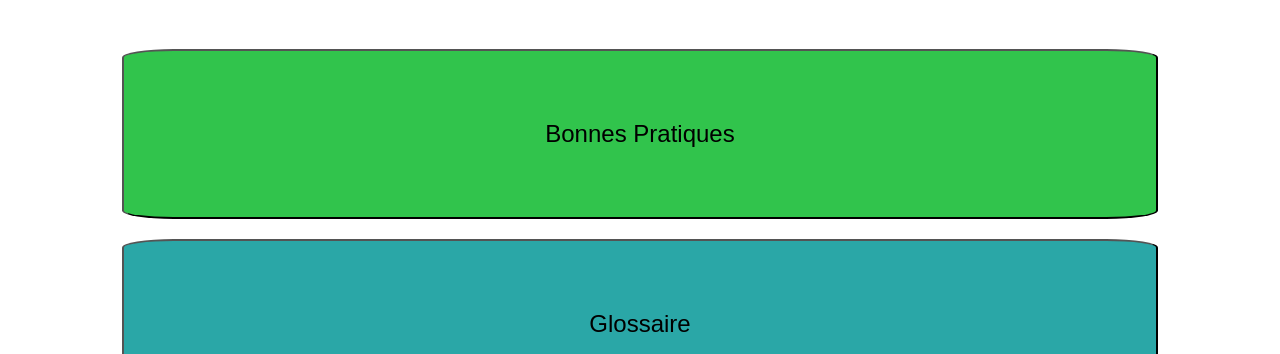
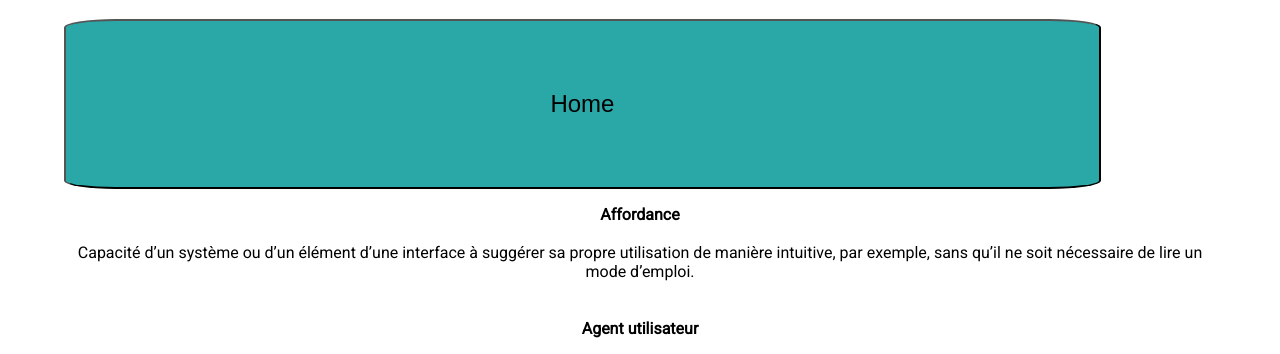
Before and after one commit to charlie-ld/App_Opquast, a plain HTML site: page index.html in a window 1280 px wide. Both pictures are taken after a click on the button "Glossaire". Shown: the part 445-799 px from the top of the page. Drawn offline with nearby package versions, Linux system fonts and the light colour scheme.

Commit message:
display btn JS

```diff
--- a/CSS/style.css
+++ b/CSS/style.css
@@ -24,3 +24,6 @@ button {
     border-radius: 5% 5%;
     font-size: 1.5em;
 }
+#home {
+    display: none;
+}
--- a/JS/main.js
+++ b/JS/main.js
@@ -5,7 +5,6 @@ const description = document.getElementById("description");
 const objectives = document.getElementById("objectives");
 const home = document.getElementById("home");
 const glossaireContainer = document.getElementById('glossaire')
-const bonnesPratiquesContainer = document.getElementById('bonnesPratiques')
 
 // First Button Bonnes Pratiques
 const arrayButton = ["Design",  "Développement", "Projet", "Intégration", "Rédaction", "Prototype"]
@@ -19,6 +18,9 @@ function addButton()
         button.type="button";
         button.value= arrayButton[i]; // Get the value value from the arrayButton
         btn.appendChild(button);
+        document.getElementById("home").style.display = "block"; // Put button home => Click
+        document.getElementById("req").style.display = "none"; // Erase button bonnes pratiques => Click
+        document.getElementById("glo").style.display = "none"; // Erase button glossaire => Click
         button.addEventListener('click', (e) => {
             bonnesPratiques.forEach(function(element) { // Get all elements pratiques.js => by category
                 if (element.phases.includes(e.target.value))
@@ -32,6 +34,9 @@ function addButton()
 
 // Function call Glosaire title & description
  function myFunction () {
+    document.getElementById("home").style.display = "block"; // Put button home => Click
+    document.getElementById("req").style.display = "none"; // Erase button bonnes pratiques => Click
+    document.getElementById("glo").style.display = "none"; // Erase button glossaire => Click
     glossaire.map(item => { // get ID glossaire index.html
         glossaireContainer.innerHTML += `<div><div><strong>${item.title}</strong></div><br/><div>${item.description}</div></div><br/><br/>`;
         // Get each elements title & description (boucle => array glossaire)
--- a/index.html
+++ b/index.html
@@ -12,14 +12,15 @@
 
     <img src="./img/logo.jpg" alt="">
     <h1>La certification des<br/>professionnels<br/>du Web</h1>
-
+    <button id="home">Home</button>
     <form name="requeteur">
-        <input type="button" value="Bonnes Pratiques" onclick="addButton()">
+        <input id="req" type="button" value="Bonnes Pratiques" onclick="addButton()">
         <div id="container_array"></div>
     </form>
 
-    <button onclick="myFunction()">Glossaire</button>
+    <button id="glo" onclick="myFunction()">Glossaire</button>
     <p id="glossaire"></p>
+
 
     <script src="https://ajax.googleapis.com/ajax/libs/jquery/3.1.0/jquery.min.js"></script>
     <script src="JS/glossaire.js"></script>
```
